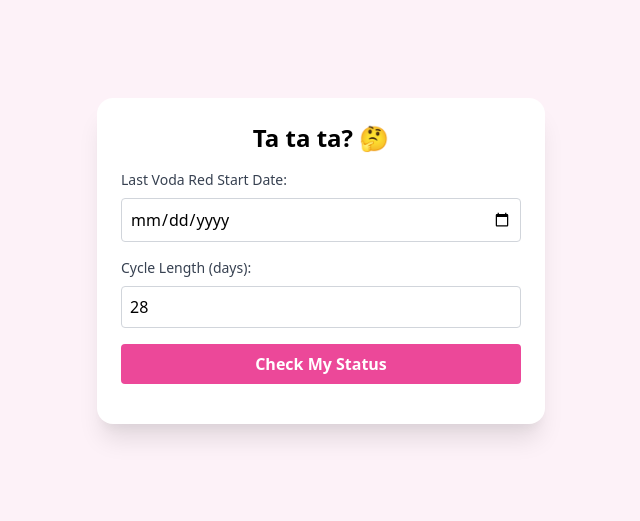
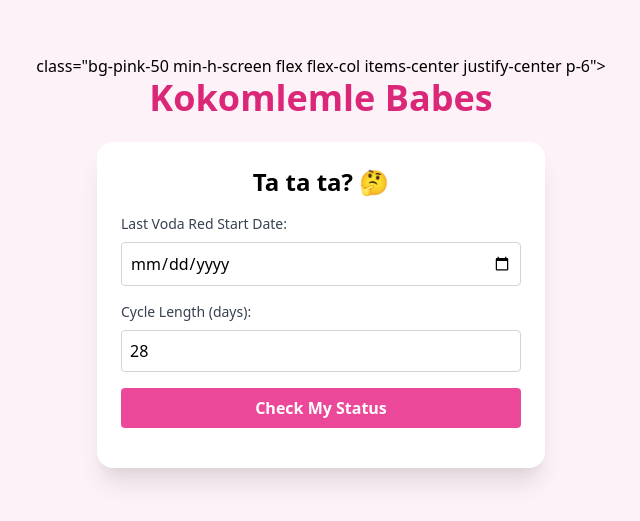
Before and after one commit to Slikky2/cycle_new, a plain HTML site: page index.html in a window 1280 px wide. Shown: the part 139-660 px from the top of the page, without its empty margins (319-959 px from the left). Drawn offline with nearby package versions, Linux system fonts and the light colour scheme.

Commit message:
kokomlemle updat

```diff
--- a/index.html
+++ b/index.html
@@ -8,6 +8,8 @@
   <link href="https://cdn.jsdelivr.net/npm/tailwindcss@2.2.19/dist/tailwind.min.css" rel="stylesheet">
 </head>
 <body class="bg-pink-50 min-h-screen flex flex-col items-center justify-center p-6">
+class="bg-pink-50 min-h-screen flex flex-col items-center justify-center p-6">
+  <h1 class="text-4xl font-extrabold text-pink-600 mb-6">Kokomlemle Babes</h1>
   <div class="bg-white shadow-xl rounded-2xl p-6 w-full max-w-md">
     <h1 class="text-2xl font-bold mb-4 text-center">Ta ta ta? 🤔</h1>
     <label class="block mb-2 text-sm font-medium text-gray-700">Last Voda Red Start Date:</label>
```
